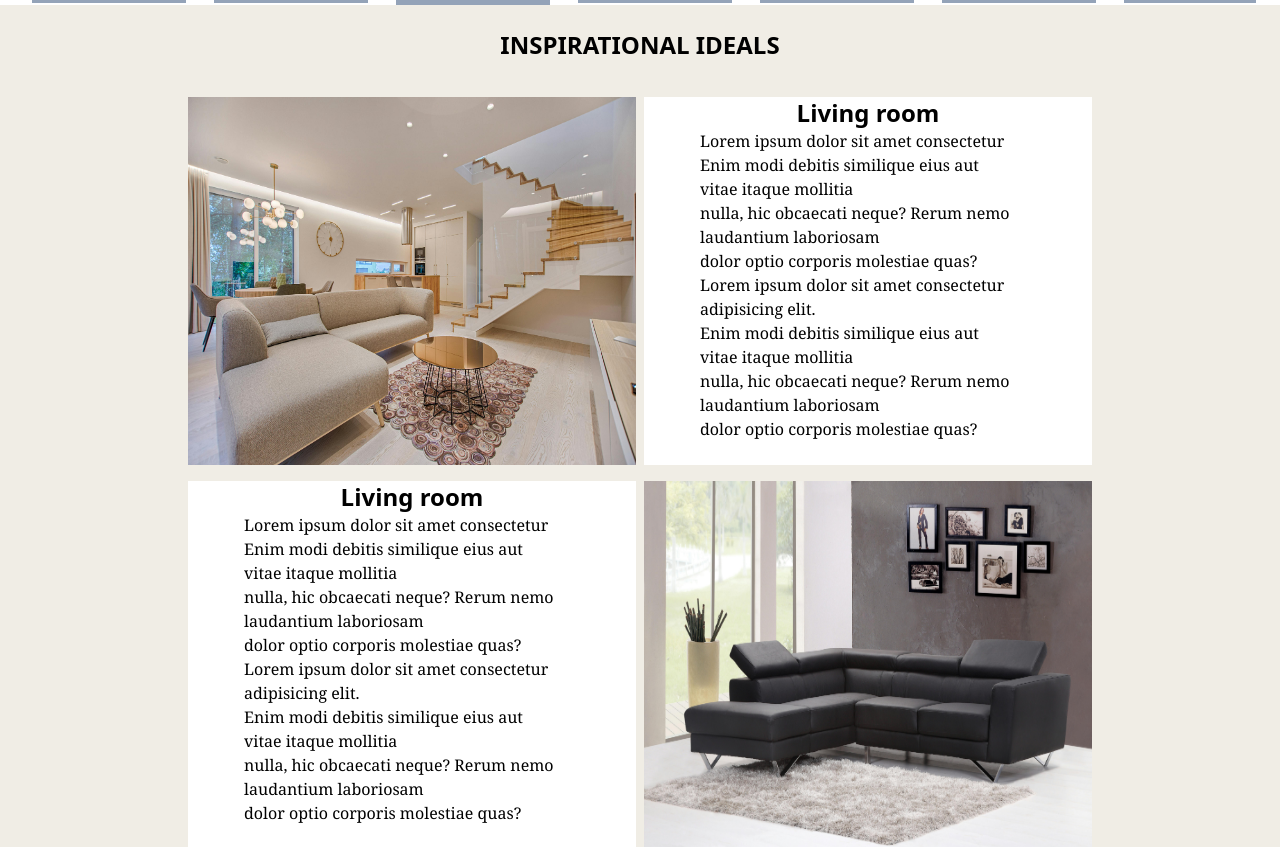
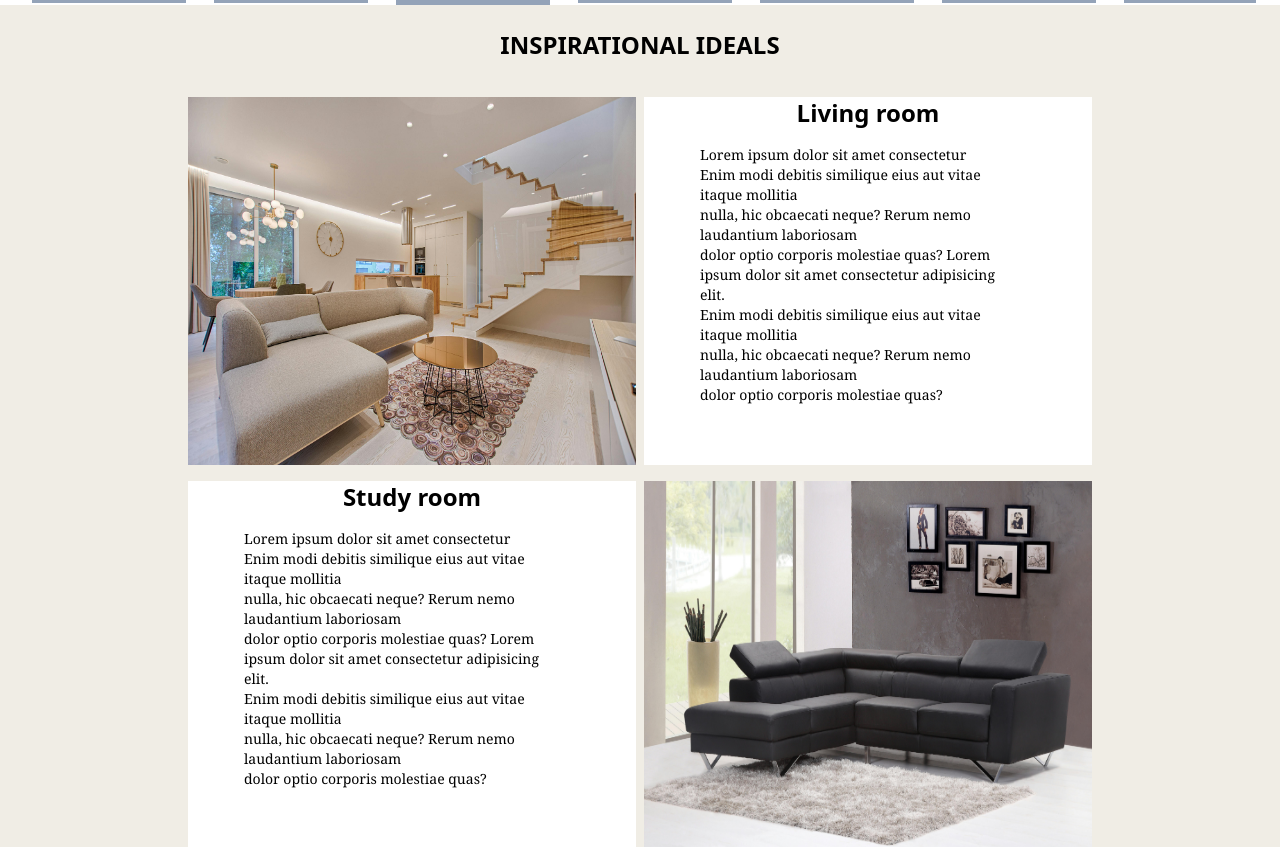
Before and after one commit to Mayor78/HnG-TASK2, a React (Vite) app: page / in a window 1280 px wide. Shown: the part 1960-2807 px from the top of the page. Built offline with nearby package versions, Linux system fonts and the light colour scheme.

Commit message:
cart done

```diff
--- a/src/pages/CartPage.jsx
+++ b/src/pages/CartPage.jsx
@@ -16,6 +16,7 @@ const CartPage = ({ image, name, description, amount, icon, oldprice }) => {
         <p>Your cart is empty</p>
       ) : (
         <div className="cart-list ">
+
           <div className='details flex justify-around mt-3 p-3 font-semibold text-1xl bg-primary'>
             <h1>Product</h1>
             <h1 className='relative left-[4rem]'>UnitPrice</h1>
@@ -56,10 +57,28 @@ const CartPage = ({ image, name, description, amount, icon, oldprice }) => {
 
               </div>
 
+
+
             </div>
 
+
+
+
           ))}
+           <div className='flex justify-end gap-[4rem] mr-20'>
+              <h1 className='text-2xl font-semibold'>Subtotal: </h1>
+                <p className='text-2xl font-semibold'>${cart.reduce((acc, product) => acc + product.amount * product.quantity, 0)}</p>
+
+              {/* <button onClick={() => cart.forEach(product => removeFromCart(product.id))}>Empty Cart</button> */}
+              </div>
+              <div className=' flex justify-end mr-16 mt-10'>
+
+                 <Link to={'/checkout'} class="bg-blue-500 hover:bg-blue-700  text-white font-bold py-2 px-4 rounded">
+                 Checkout
+                      </Link>
+              </div>
         </div>
+
       )}
     </div>
   );
--- a/src/sales/Inspiration.jsx
+++ b/src/sales/Inspiration.jsx
@@ -12,7 +12,7 @@ const Inspiration = () => {
                 <img className='md:w-[28rem] w-[20rem] h-[23rem]   overflow-hidden' src={furniture} alt="" />
                   <div className='bg-white md:w-[28rem] w-[20rem] h-[23rem]'>
                     <h1 className='flex place-content-center text-2xl font-semibold place-items-center justify-center'>Living room</h1>
-                        <p className='l leading-1 font-serif w-[70%] h-[70%] ml-14 '>Lorem ipsum dolor sit amet consectetur <br />
+                        <p className='l leading-5 text-sm mt-4 font-serif w-[70%] h-[70%] ml-14 '>Lorem ipsum dolor sit amet consectetur <br />
                              Enim modi debitis similique eius aut vitae itaque mollitia <br />
                               nulla, hic obcaecati neque? Rerum nemo laudantium laboriosam <br />
                               dolor optio corporis molestiae quas?
@@ -26,8 +26,8 @@ const Inspiration = () => {
               </div>
               <div className='grid md:flex justify-center gap-2 place-items-center mt-4'>
               <div className='bg-white md:w-[28rem] w-[20rem]  h-[23rem] '>
-                       <h1 className='flex place-content-center text-2xl font-semibold place-items-center justify-center'>Living room</h1>
-                        <p className='l leading-1 font-serif w-[70%] h-[70%] ml-14 '>Lorem ipsum dolor sit amet consectetur <br />
+                       <h1 className='flex place-content-center text-2xl font-semibold place-items-center justify-center'>Study room</h1>
+                        <p className='l leading-5 text-sm mt-4 font-serif w-[70%] h-[70%] ml-14 '>Lorem ipsum dolor sit amet consectetur <br />
                              Enim modi debitis similique eius aut vitae itaque mollitia <br />
                               nulla, hic obcaecati neque? Rerum nemo laudantium laboriosam <br />
                               dolor optio corporis molestiae quas?
```
